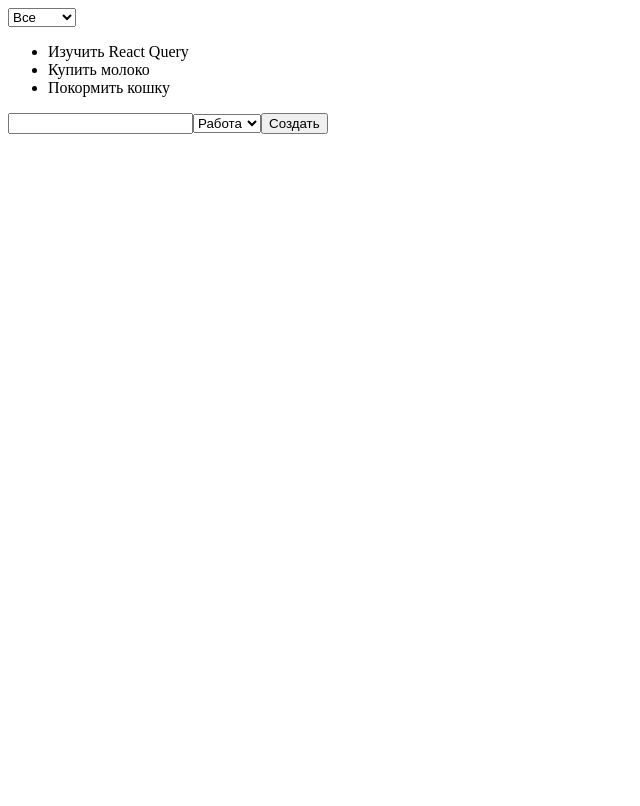
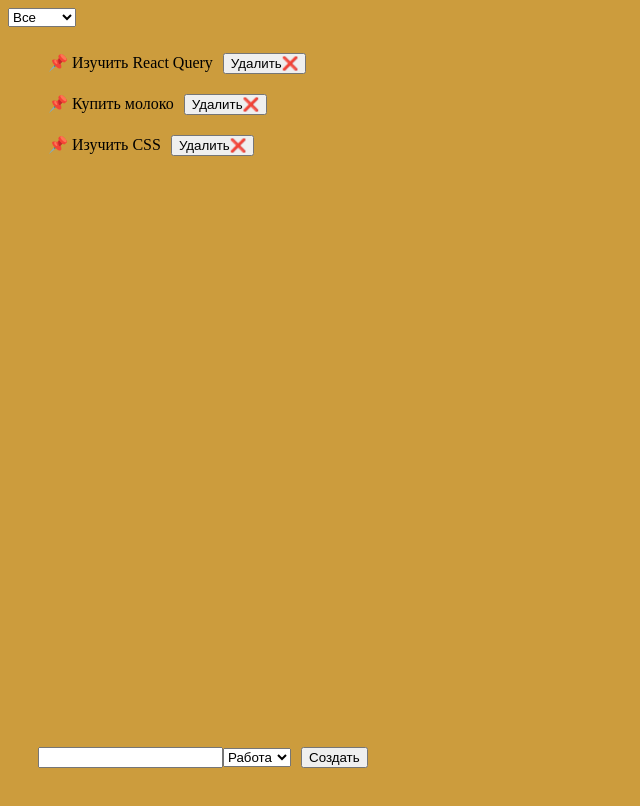
Before and after one commit to IVShelkunov/React_lessons, a React (Vite) app: page / in a window 1280 px wide. Shown: the top 806 px of the page, without its empty margins (0-640 px from the left). Built offline with nearby package versions, Linux system fonts and the light colour scheme; data requests are answered from the project's data file.

Commit message:
add button delete note for noteList

```diff
--- a/db.json
+++ b/db.json
@@ -13,10 +13,10 @@
       "date": "2025-10-25"
     },
     {
-      "title": "Покормить кошку",
-      "category": "personal",
-      "id": "1766609367507",
-      "date": "2025-11-3"
+      "title": "Изучить CSS",
+      "category": "learn",
+      "id": "1766685602285",
+      "date": "2025-11-4"
     }
   ]
 }
--- a/src/App.css
+++ b/src/App.css
@@ -0,0 +1,21 @@
+body {
+  background-color: rgba(204, 156, 61, 1);
+}
+button {
+  margin: 10px;
+}
+ul {
+  list-style-type: none;
+}
+.app {
+  display: flex;
+  flex-direction: column;
+  min-height: 100vh;
+
+}
+.note-list {
+  flex: 1;
+}
+form {
+  padding: 30px;
+}
--- a/src/components/NodeList.tsx
+++ b/src/components/NodeList.tsx
@@ -1,8 +1,16 @@
-import { useQuery } from "@tanstack/react-query";
+import { useMutation, useQuery, useQueryClient } from "@tanstack/react-query";
 import { useAppSelector } from "../store/hooks";
-import { fetchNotes } from "../api/notesApi";
+import { deleteNote, fetchNotes } from "../api/notesApi";
+
 
 export function NodeList() {
+	const queryClient = useQueryClient();
+	const deleteMutate = useMutation({
+		mutationFn: (id:string) => deleteNote(id),
+		onSuccess: () => {
+			queryClient.invalidateQueries({queryKey: ['notes']});
+		}
+	});
 	const filter = useAppSelector(state => state.filter.value);
 	const {data, isLoading , isError,error} = useQuery({
 		queryKey: ['notes' , filter],
@@ -15,7 +23,7 @@ export function NodeList() {
           {data && (
             <ul>
               {data.map(note => (
-                <li>{note.title}</li>
+                <li key={note.id}>📌 {note.title}<button onClick={() => deleteMutate.mutate(note.id)}>Удалить❌</button></li>
               ))}
             </ul>
           )}
```
